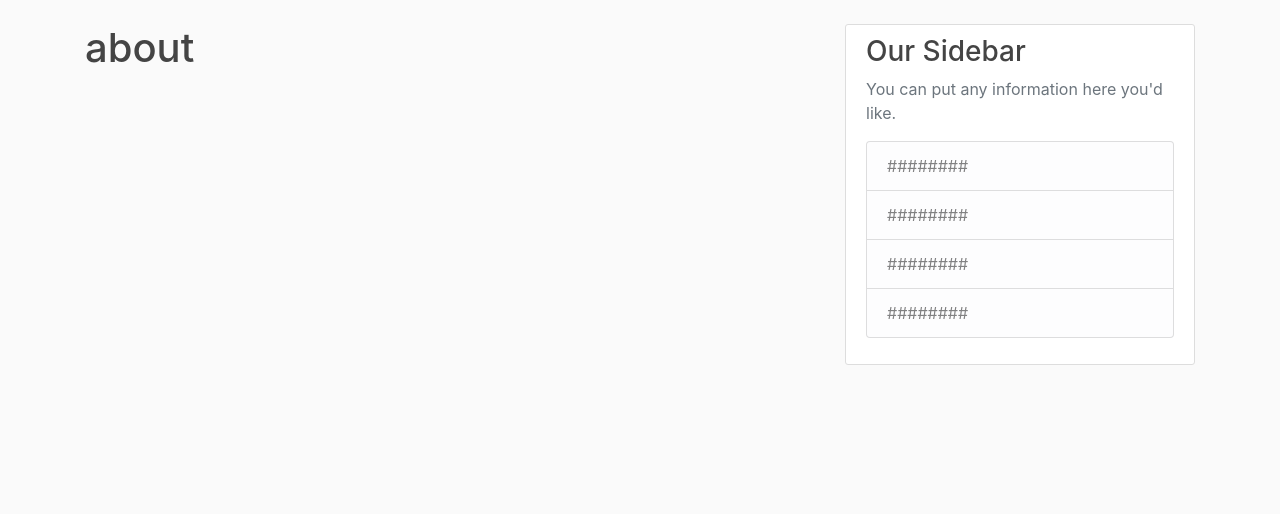
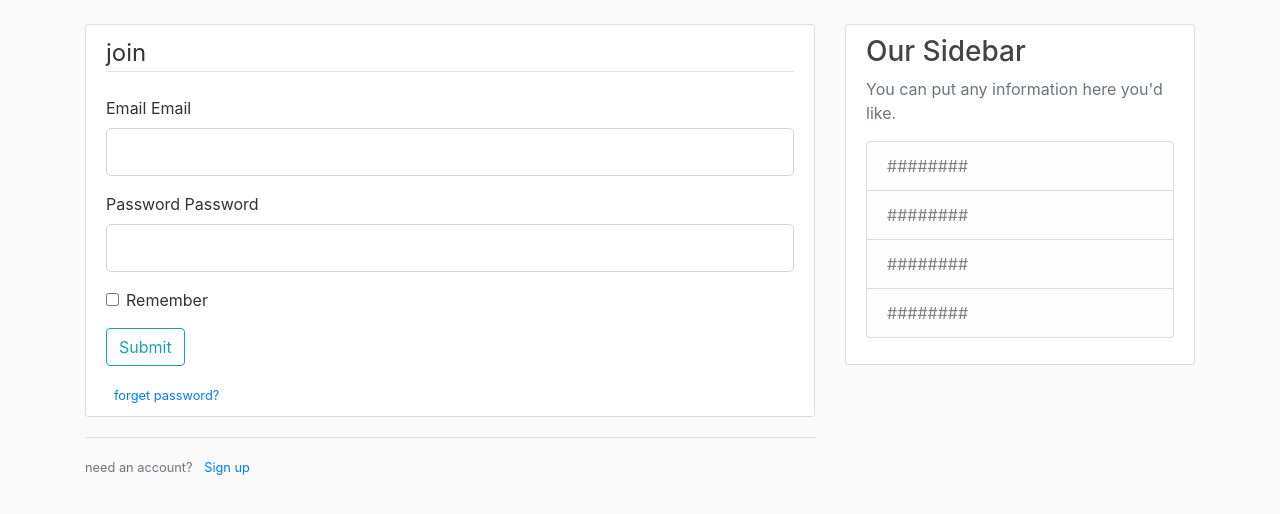
Before and after one commit to negikaran7/Django_site, a Flask app: template Flask/mYblog/templates/login.html in a window 1280 px wide. Shown: the part 56-570 px from the top of the page. Run offline with Flask 2, Linux system fonts and the light colour scheme; the template is opened without the code that fills it: most values are stand-ins (such as "Sample title", 1, 10 or a date in 2020); form fields are guessed from the names that the template uses; parts of the project's set-up code (start-up, migrations or seed data) failed here and were passed over; some libraries are stand-ins or nearby versions.

Commit message:
login template

```diff
--- a/Flask/mYblog/templates/login.html
+++ b/Flask/mYblog/templates/login.html
@@ -1,4 +1,53 @@
 {% extends 'layout.html' %}
 {% block content %}
-    <h1>about</h1>
+<div class="content-section">
+    <form method="POST" action="">
+        {{ form.hidden_tag() }}
+        <!--csref token -->
+        <fieldset class="form-group">
+            <legend class="border-bottom mb-4"> join </legend>
+            <div class="form-group">
+                {{ form.email.label(class="form-control-lable") }}
+                {% if form.email.errors %}
+                            <div class="invalid-feedback">
+                                {% for error in form.email.errors %}
+                                    <span> {{ error }} </span>
+                                {% endfor %}
+                            </div>
+                        {% else %}
+                        {{ form.email.label(class="form-control-lable") }}
+                        {% endif %}
+                {{ form.email(class="form-control form-control-lg") }}
+            </div>
+            <div class="form-group">
+                {{ form.password.label(class="form-control-lable") }}
+                {% if form.password.errors %}
+                            <div class="invalid-feedback">
+                                {% for error in form.password.errors %}
+                                    <span> {{ error }} </span>
+                                {% endfor %}
+                            </div>
+                        {% else %}
+                        {{ form.password.label(class="form-control-lable") }}
+                        {% endif %}
+                {{ form.password(class="form-control form-control-lg") }}
+            </div>
+            <div class="form-check">
+                {{ form.remember(class="form-check-input") }}
+                {{ form.remember.label(class="form-check-label") }}
+            </div>
+        </fieldset>
+        <div class="form-group">
+                {{ form.submit(class="btn btn-outline-info")}}
+        </div>
+        <small class="text-muted ml-2">
+                <a href="">forget password?</a>
+        </small>
+    </form>
+</div>
+<div class="border-top pt-3">
+    <small class="text-muted">
+        need an account? <a class="ml-2" href="{{ url_for('register')}}"> Sign up</a>
+    </small>
+</div>
 {% endblock content %}
```
